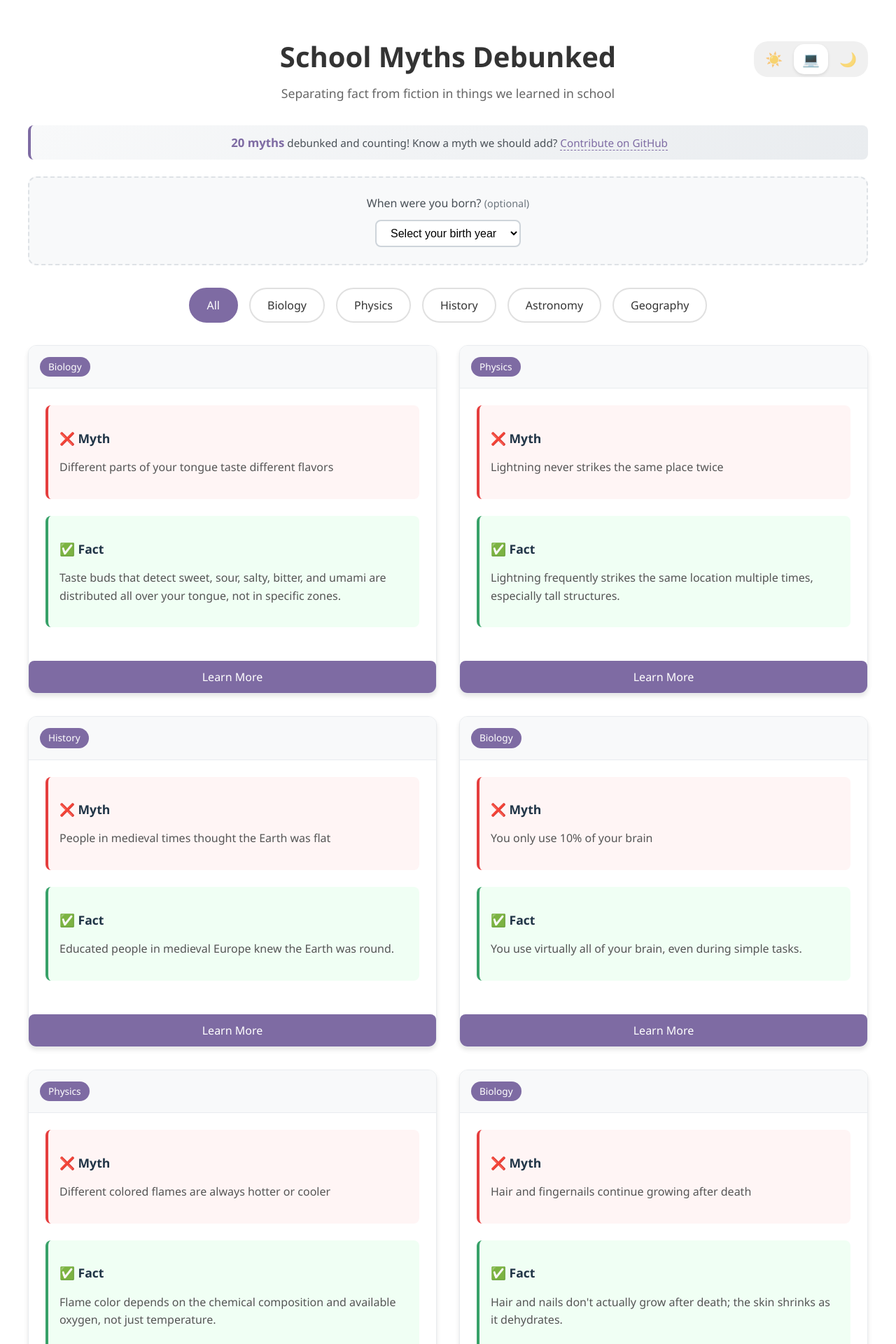
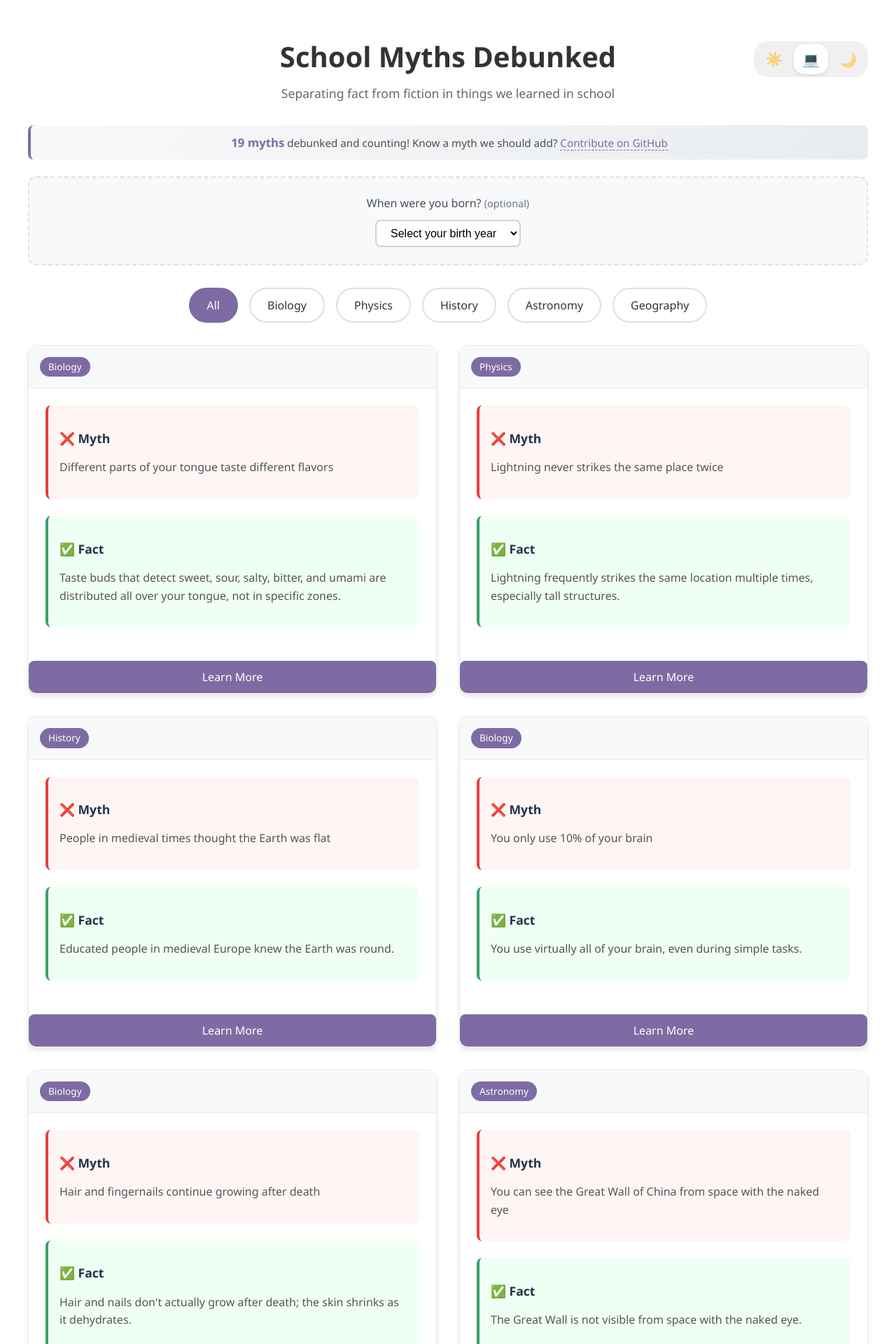
Before and after one commit to rpherbig/school-myths, a React (Vite) app in the folder school-myths-app/: page / in a window 1280 px wide. Shown: the top 1920 px of the page at 70% size. Built offline with nearby package versions, Linux system fonts and the light colour scheme.

Commit message:
Research shows this isn't often taught as described, no strawmen here

```diff
--- a/school-myths-app/src/data/myths.js
+++ b/school-myths-app/src/data/myths.js
@@ -81,26 +81,6 @@ export const myths = [
         title: "You don't say: Brain space",
         source: "Harvard Health",
         url: "https://www.health.harvard.edu/mind-and-mood/you-dont-say-brain-space"
-      }
-    ]
-  },
-  {
-    id: 5,
-    category: "Physics",
-    myth: "Different colored flames are always hotter or cooler",
-    fact: "Flame color depends on the chemical composition and available oxygen, not just temperature.",
-    details: "While blue flames are often hotter than yellow ones in gas burners, adding certain chemicals can create colored flames at various temperatures. Copper creates green flames, sodium creates yellow-orange flames, regardless of temperature.",
-    taughtDuring: { start: 1980, end: 2015 }, // Simplified chemistry teaching
-    references: [
-      {
-        title: "Flame Colors: The Science Behind the Spectrum",
-        source: "Chemistry World",
-        url: "https://www.chemistryworld.com/news/flame-colours/3008091.article"
-      },
-      {
-        title: "Flame Test Colors",
-        source: "ThoughtCo",
-        url: "https://www.thoughtco.com/flame-test-colors-photo-gallery-4053133"
       }
     ]
   },
```
